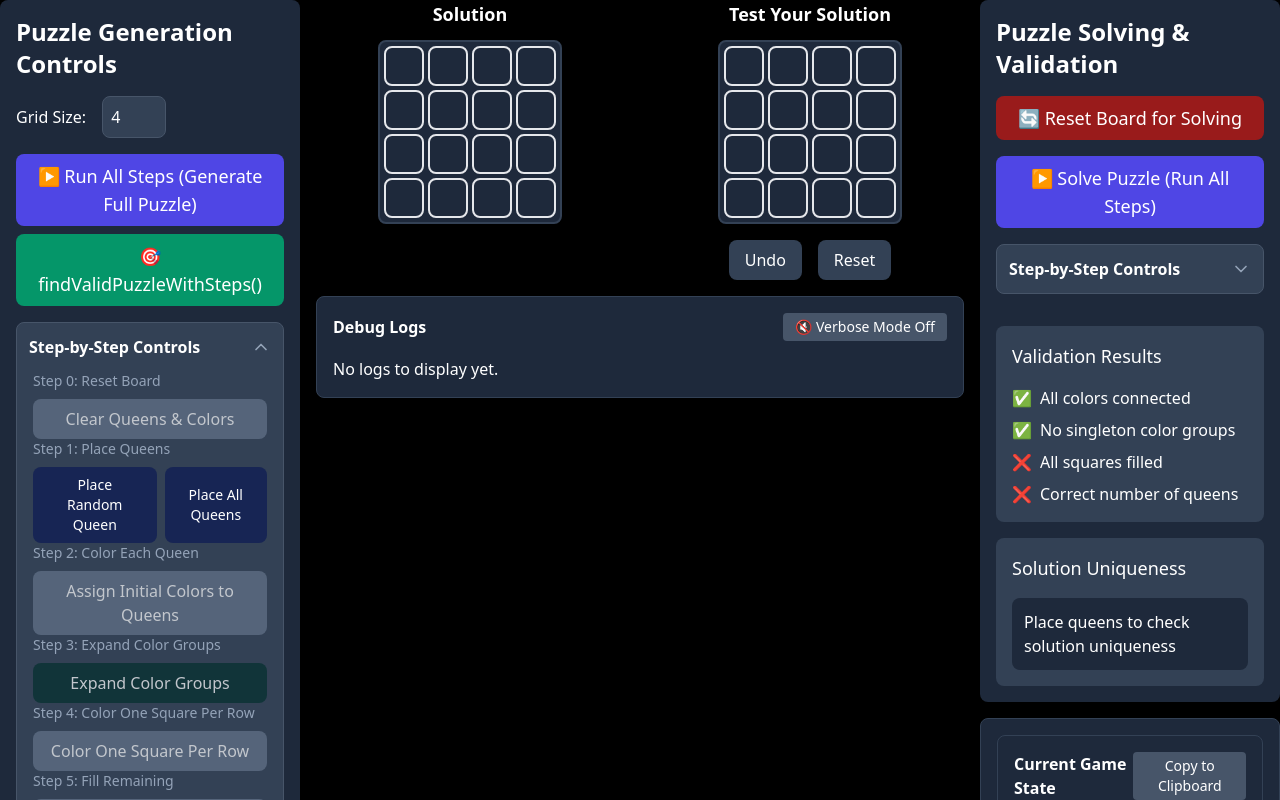
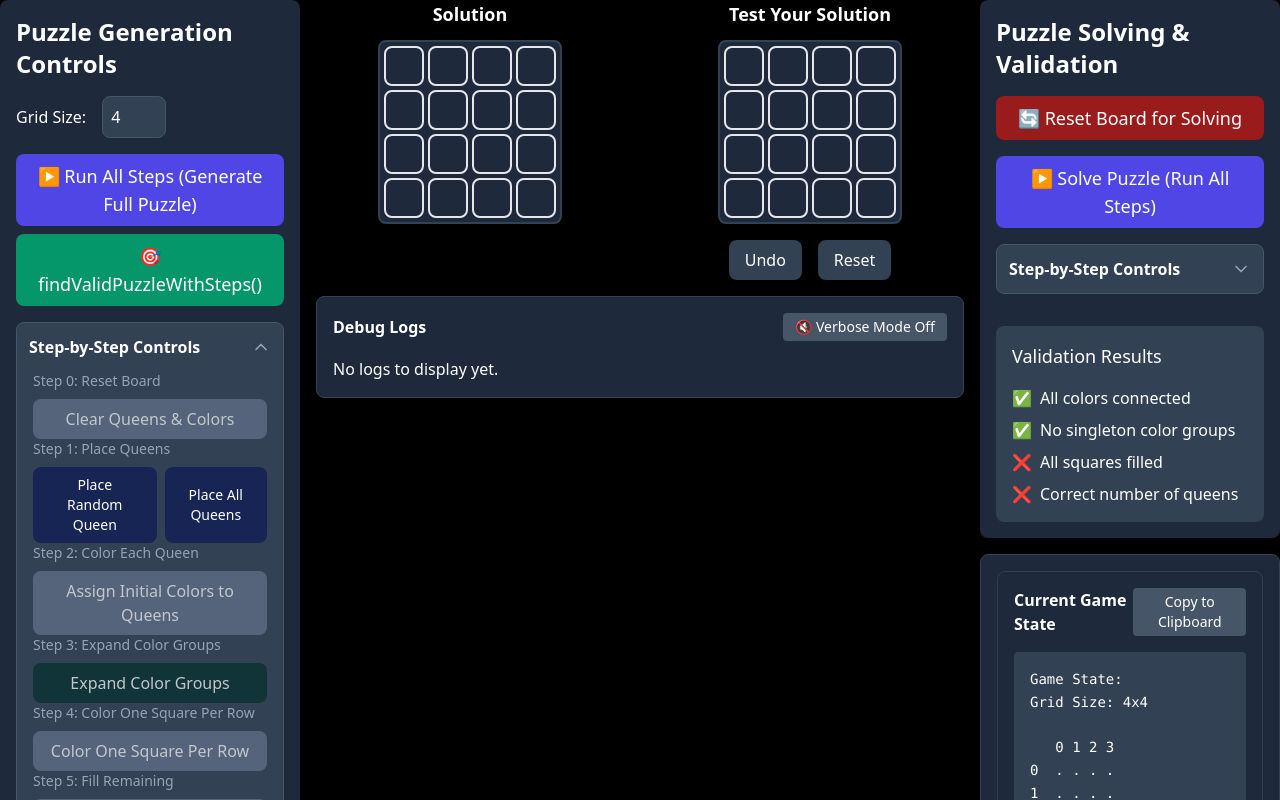
Before and after one commit to Crushford/Cassowary-Games, a Vue app: page /level-builder in a window 1280 px wide. Shown: the top 800 px of the page. Built offline with nearby package versions, Linux system fonts and the light colour scheme.

Commit message:
Remove brute force solver display ui

```diff
--- a/src/components/PuzzleSolvingPanel.vue
+++ b/src/components/PuzzleSolvingPanel.vue
@@ -80,30 +80,6 @@
       <div class="flex items-center gap-2">
         <span :class="checkmarkClass(correctQueens)">{{ correctQueens ? '✅' : '❌' }}</span>
         <span class="text-white">Correct number of queens</span>
-      </div>
-    </div>
-
-    <!-- Brute Force Solver Section -->
-    <div class="flex flex-col gap-2 p-4 bg-slate-700 rounded-lg">
-      <h3 class="text-lg font-medium text-white mb-2">Solution Uniqueness</h3>
-      <div class="flex flex-col gap-2">
-        <!-- Solution Status Display -->
-        <div class="flex items-center gap-3 p-3 bg-slate-800 rounded-lg">
-          <div v-if="isCheckingSolutions" class="flex items-center gap-2">
-            <span class="animate-spin text-2xl">⏳</span>
-            <span class="text-white">Checking solutions...</span>
-          </div>
-          <div v-else-if="solutionCount !== null" class="flex items-center gap-2">
-            <span v-if="solutionCount === 1" class="text-2xl text-green-500">✅</span>
-            <span v-else class="text-2xl text-red-500">❌</span>
-            <span class="text-xl font-bold text-white">{{ solutionCount }}</span>
-            <div class="text-white">
-              <span v-if="solutionCount === 1">Unique solution found</span>
-              <span v-else class="text-yellow-400">Multiple solutions found</span>
-            </div>
-          </div>
-          <div v-else class="text-white">Place queens to check solution uniqueness</div>
-        </div>
       </div>
     </div>
   </aside>
```
